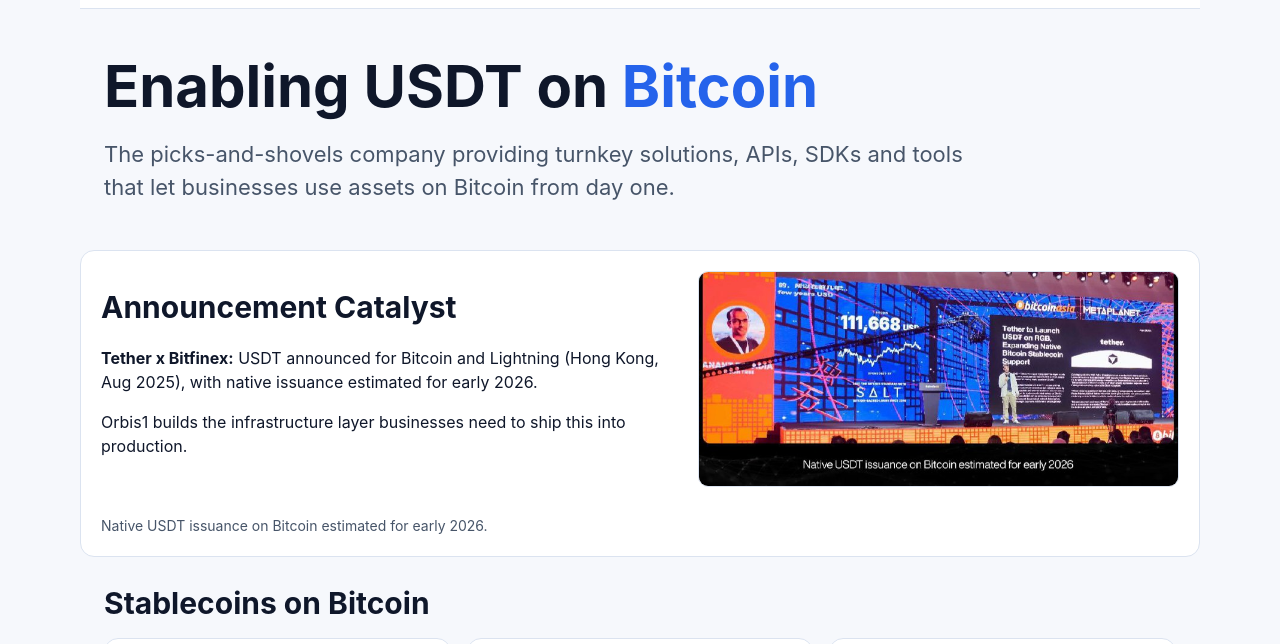
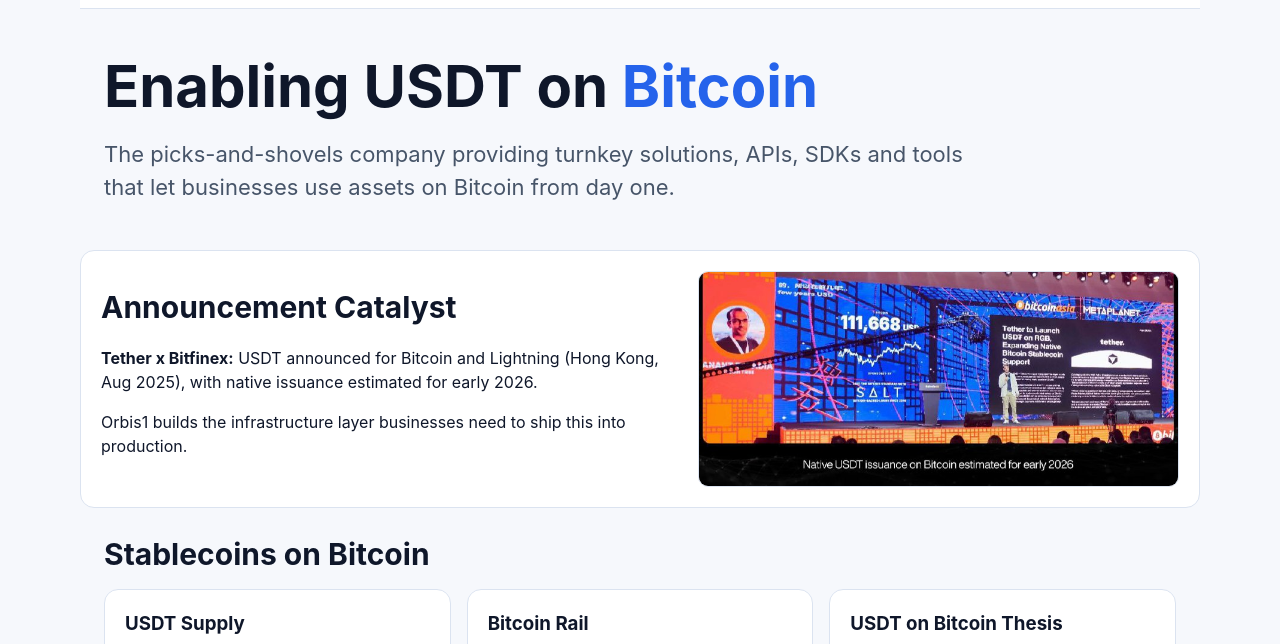
Before and after one commit to redkeep-agents/orbis1-static, a plain HTML site: page index.html in a window 1280 px wide. Shown: the part 84-728 px from the top of the page. Drawn offline with Linux system fonts and the light colour scheme.

Commit message:
Remove duplicate announcement caption line under image

```diff
--- a/index.html
+++ b/index.html
@@ -38,7 +38,6 @@
         <p>Orbis1 builds the infrastructure layer businesses need to ship this into production.</p>
       </div>
       <img src="/images/announcement.jpg" alt="USDT on Bitcoin announcement" />
-      <p class="imgcap">Native USDT issuance on Bitcoin estimated for early 2026.</p>
     </section>
 
     <section id="signals" class="wrap">
```
